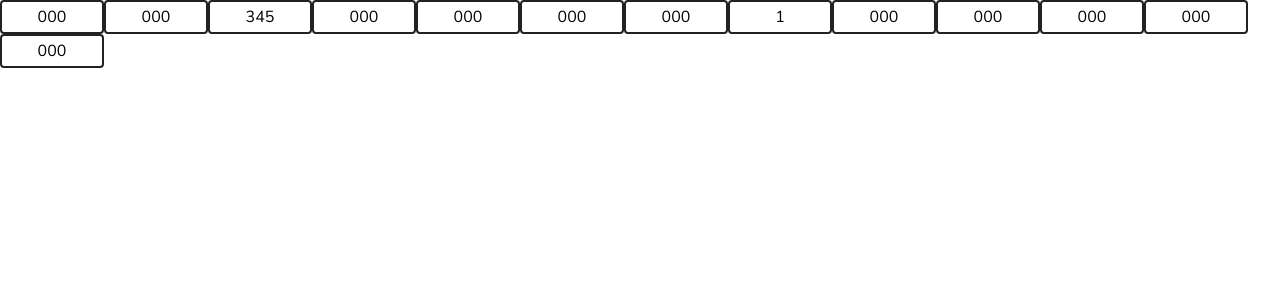
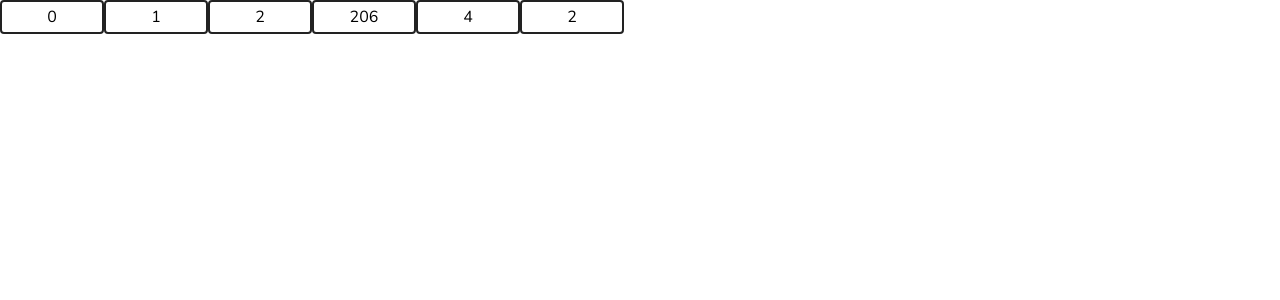
Before and after one commit to Lekso4ka/maxima_gamma_react, a React app: page / in a window 1280 px wide. Shown: the top 300 px of the page. Built offline with nearby package versions, Linux system fonts and the light colour scheme.

Commit message:
Компоненты. Работа с папками

```diff
--- a/src/App.jsx
+++ b/src/App.jsx
@@ -1,28 +1,11 @@
 import React from "react";
-import {
-    getRandom
-} from "./utils/functions"
 
-const Card = (props) => {
-    const n = "000"//getRandom(1000, 100)
-    return <div className="card">{props.num || n}</div>
-}
+const arr = [0,1,2,undefined,4,2]
+import Card from "./components/Card"
 
 const App = () => {
     return <div className="card-block">
-        <Card/>
-        <Card/>
-        <Card num="345"/>
-        <Card/>
-        <Card/>
-        <Card/>
-        <Card/>
-        <Card num={1}/>
-        <Card/>
-        <Card/>
-        <Card/>
-        <Card/>
-        <Card/>
+        {arr.map((n, i) => <Card num={n} key={i}/>)}
     </div>
 }
 
--- /dev/null
+++ b/src/components/Card/index.jsx
@@ -0,0 +1,8 @@
+import React from "react";
+
+import {getRandom} from "../../utils/functions"
+
+export default ({num}) => {
+    const n = getRandom(1000, 100)
+    return <div className="card">{(num !== undefined && num !== null) ? num : n}</div>
+}
```
